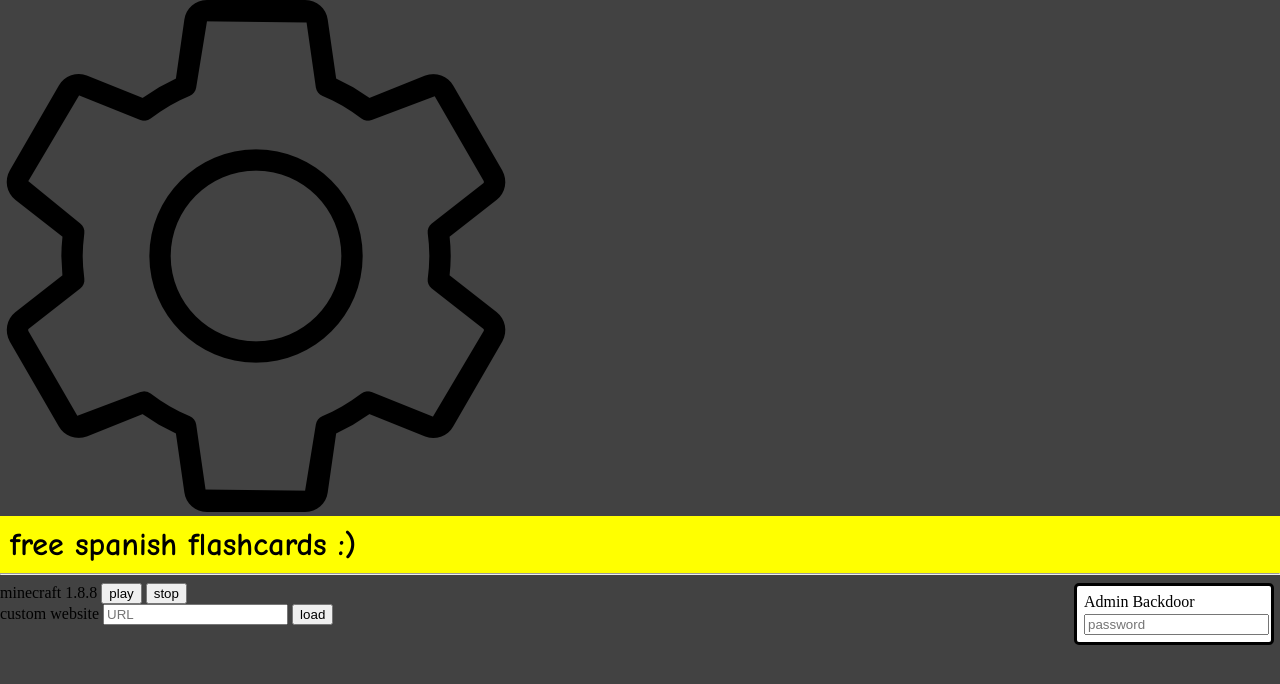
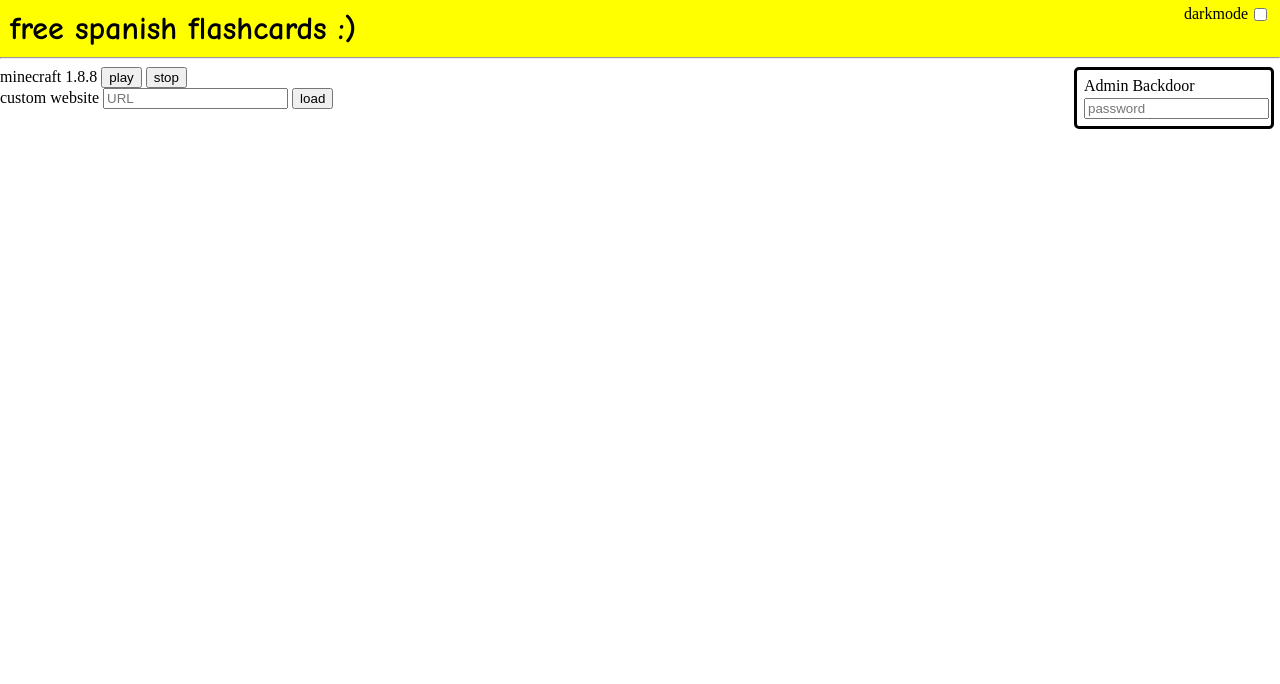
Before and after one commit to GittingItOnWithYourMom/freespanishflashcards, a plain HTML site: page index.html in a window 1280 px wide. Shown: the top 684 px of the page. Drawn offline with Linux system fonts and the light colour scheme.

Commit message:
darkmode

```diff
--- a/app.js
+++ b/app.js
@@ -1,4 +1,10 @@
+const theme = document.getElementById("theme")
+const body = document.body
+const darktext = document.querySelectorAll(".darkmode")
+
+
 function start(game){
+    removeIframe()
     var iframe = document.createElement('iframe');
     iframe.width = '1920'
     iframe.height = '1080'
@@ -21,6 +27,7 @@ function removeIframe() {
 
 }
 function custom(){
+    removeIframe()
     var customurl = document.getElementById('custom').value;
     console.log(customurl);
     var iframe = document.createElement('iframe');
@@ -39,7 +46,7 @@ function custom(){
 
 var AdminUser = false
 function adminlog(){
-    print(KeyboardEvent)
+    console.log('yo')
     var pass = document.getElementById('adminpass').value
     var text = document.getElementById('admintext').textContent
     if (pass == 'diddy'){
@@ -47,10 +54,22 @@ function adminlog(){
         AdminUser = true
     }
     else{
+        console.log('nope')
         text = 'Wrong Password'
     }
 }
 
-function spin(){
-    document.getElementById('settings').style.animation = '2s ease-out 0s running spin';
+function changetheme(){
+    if(theme.checked){
+        body.style.backgroundColor = 'rgb(70, 70, 70)';
+        darktext.forEach((text) => {
+            text.style.color = 'white';
+        });
+    }
+    else{
+        body.style.backgroundColor = 'white';
+        darktext.forEach((text) => {
+            text.style.color = 'black';
+        });
+    }
 }
--- a/home.css
+++ b/home.css
@@ -1,5 +1,8 @@
 body{
-    background-color: rgb(66, 66, 66);
+    background-color: white;
+}
+.darkmode{
+    color: black;
 }
 #title {
     background-color: yellow;
@@ -17,3 +20,13 @@ body{
     border-radius: 5px;
     margin-right:6px;
 }
+#theme {
+    position: absolute;
+    right: 10px;
+    top: 5px;
+}
+#themelabel{
+    right: 32px;
+    position: absolute;
+    top: 5px;
+}
--- a/index.html
+++ b/index.html
@@ -26,25 +26,26 @@
     </style>
 </head>
 <body>
-  <img onclick="spin()" id="settings" src="images/settings.png" alt="settings">
+  <label id="themelabel" for="theme">darkmode</label>
+  <input onclick="changetheme()" id="theme" type="checkbox">
   <h1 id="title">
       free spanish flashcards :)
   </h1>
   <hr style="margin-top: 0px;">
+
   <form id="backdoor">
     <div id="admintext" style="padding-bottom: 3px;">Admin Backdoor</div>
-    <input onkeypress="adminlog()" id="adminpass" type="text" placeholder="password">
+    <input onsubmit="adminlog()" id="adminpass" type="text" placeholder="password">
   </form>
 
-  <label for="minecraft">minecraft 1.8.8</label>
+  <label class="darkmode" for="minecraft">minecraft 1.8.8</label>
   <button id="minecraft" onclick="start('minecraft')">play</button>
   <button onclick="removeIframe()">stop</button>
 
-    <form action="" method="post">
-      <label for="custom">custom website</label>
-      <input type="text" id="custom" custom="custom" placeholder="URL">
-      <button type="submit">load</button>
-    </form>
+  <br>
+  <label class="darkmode" for="custom">custom website</label>
+  <input type="text" id="custom" custom="custom" placeholder="URL">
+  <button onclick="custom()" type="submit">load</button>
 
   <div id="iframe-container"></div>
 </body>
```
